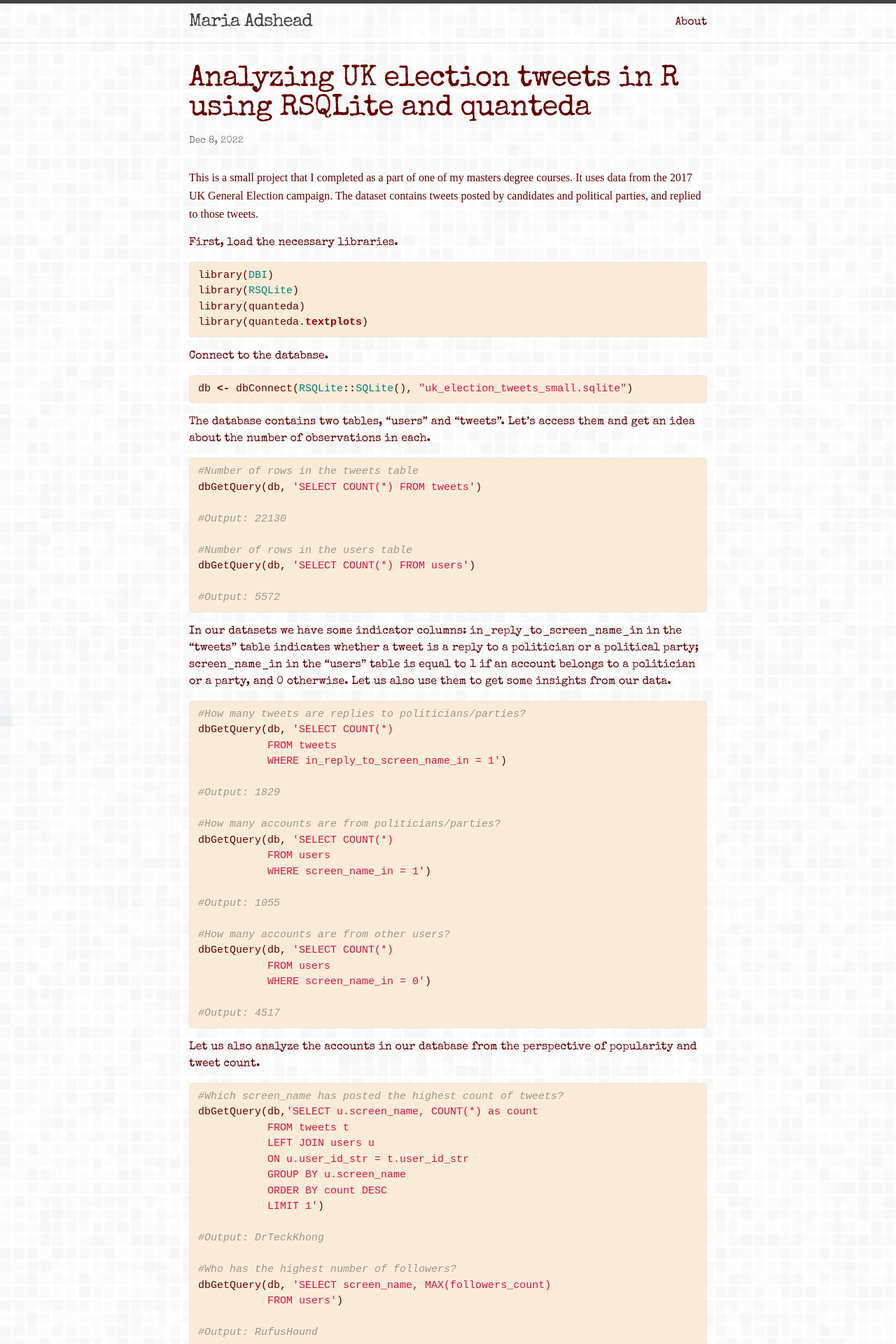
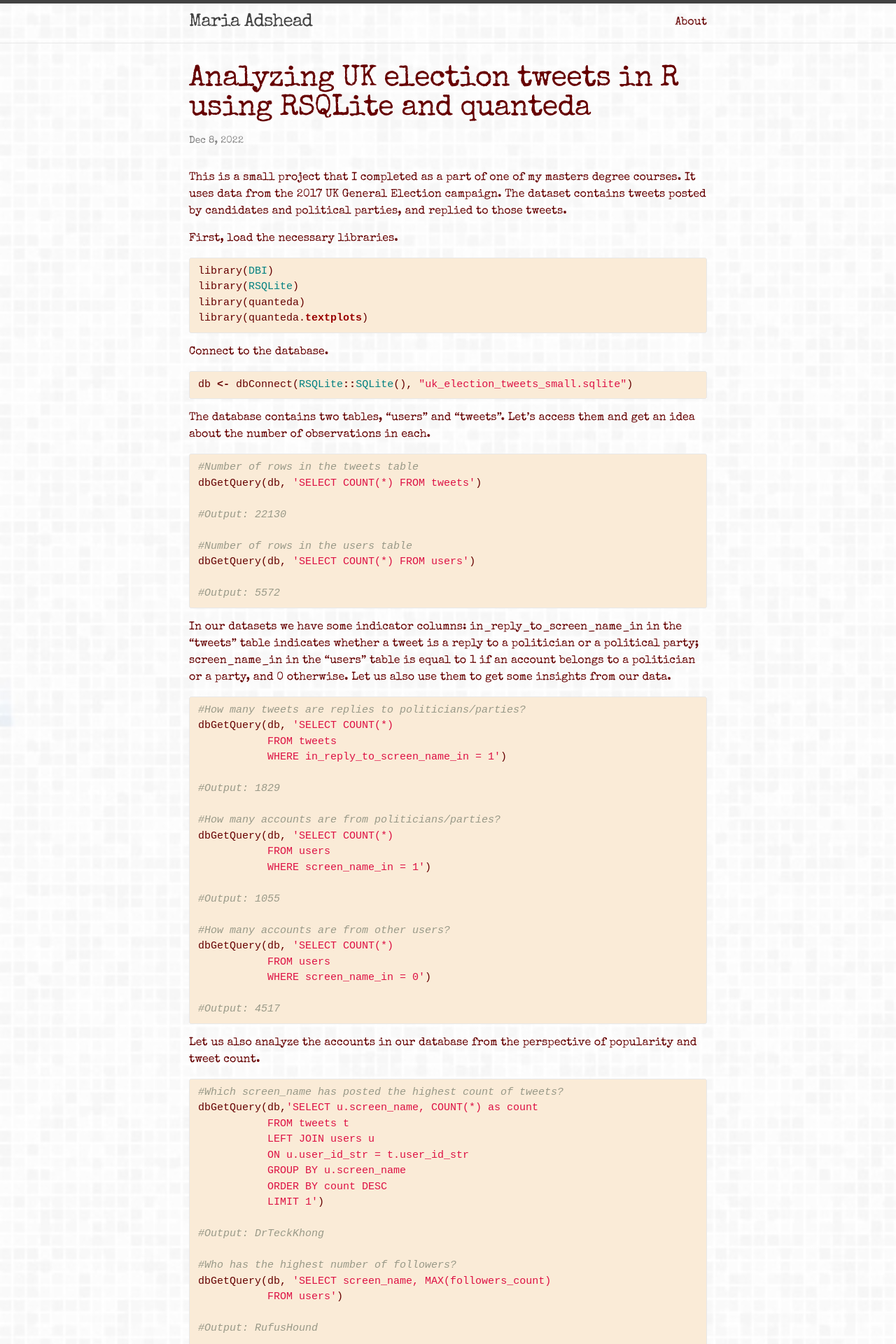
Before and after one commit to mariaadshead/mariaadshead.github.io, a Jekyll site: the page built from docs/_posts/2022-12-08-Analyzing-UK-election-tweets-in-R.markdown, in a window 1280 px wide. Shown: the top 1920 px of the page at 70% size. Built offline with Jekyll 4.4.1, drawn with Linux system fonts in a browser that asks for light colours; some web fonts are replaced.

Commit message:
Update 2022-12-08-Analyzing-UK-election-tweets-in-R.markdown

```diff
--- a/docs/_posts/2022-12-08-Analyzing-UK-election-tweets-in-R.markdown
+++ b/docs/_posts/2022-12-08-Analyzing-UK-election-tweets-in-R.markdown
@@ -5,7 +5,7 @@ date: 2022-12-08 12:00:00 -0000
 categories: R SQL quanteda
 ---
 
-<span style="font-family:IM Fell English SC;">This is a small project that I completed as a part of one of my masters degree courses. It uses data from the 2017 UK General Election campaign. The dataset contains tweets posted by candidates and political parties, and replied to those tweets.</span>
+This is a small project that I completed as a part of one of my masters degree courses. It uses data from the 2017 UK General Election campaign. The dataset contains tweets posted by candidates and political parties, and replied to those tweets.
 
 First, load the necessary libraries.
 
```
